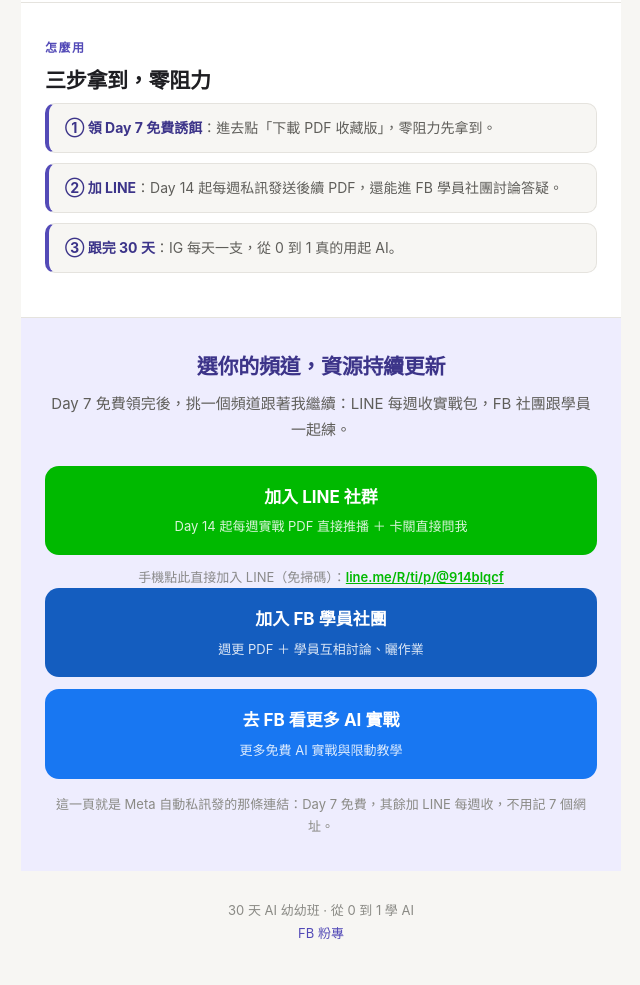
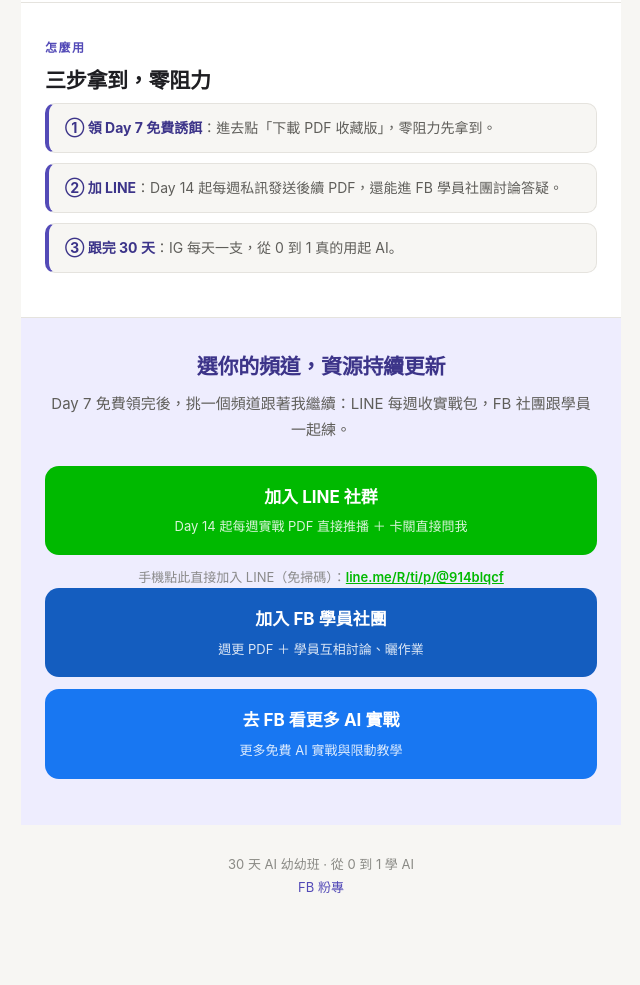
Before and after one commit to ai30class/ai30, a plain HTML site: page index.html in a window 1280 px wide. Shown: the part 1375-2360 px from the top of the page, without its empty margins (319-959 px from the left). After the commit the page ends 2313 px from the top, so only its background shows below. Drawn offline with Linux system fonts and the light colour scheme.

Commit message:
移除首頁 Meta 自動私訊註解行

```diff
--- a/index.html
+++ b/index.html
@@ -142,7 +142,6 @@
     <div class="line-direct">手機點此直接加入 LINE（免掃碼）：<a href="https://line.me/R/ti/p/@914blqcf">line.me/R/ti/p/@914blqcf</a></div>
     <a class="btn btn-fbgroup" href="https://fb.com/groups/ai30class/">加入 FB 學員社團<small>週更 PDF ＋ 學員互相討論、曬作業</small></a>
     <a class="btn btn-fb" href="https://facebook.com/ai30class">去 FB 看更多 AI 實戰<small>更多免費 AI 實戰與限動教學</small></a>
-    <div class="note">這一頁就是 Meta 自動私訊發的那條連結：Day 7 免費，其餘加 LINE 每週收，不用記 7 個網址。</div>
   </div>
 
   <footer>
```
